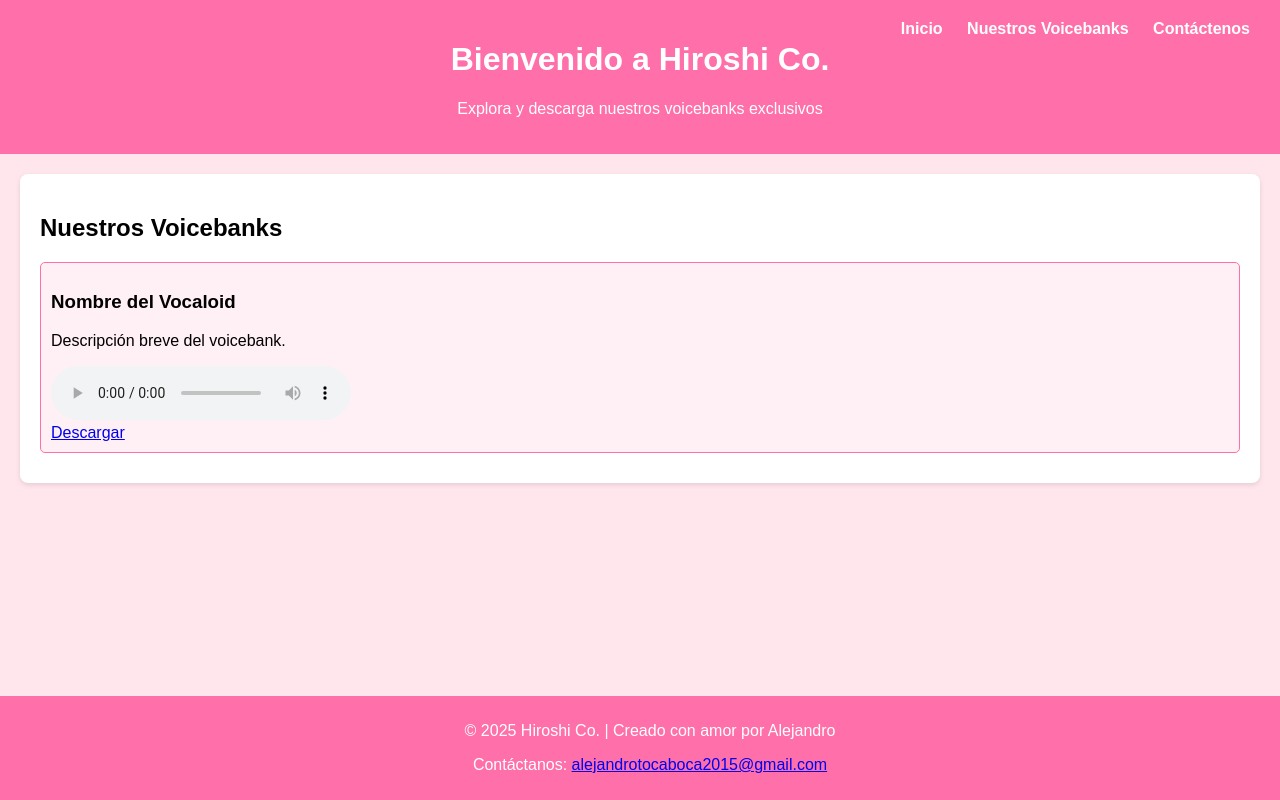
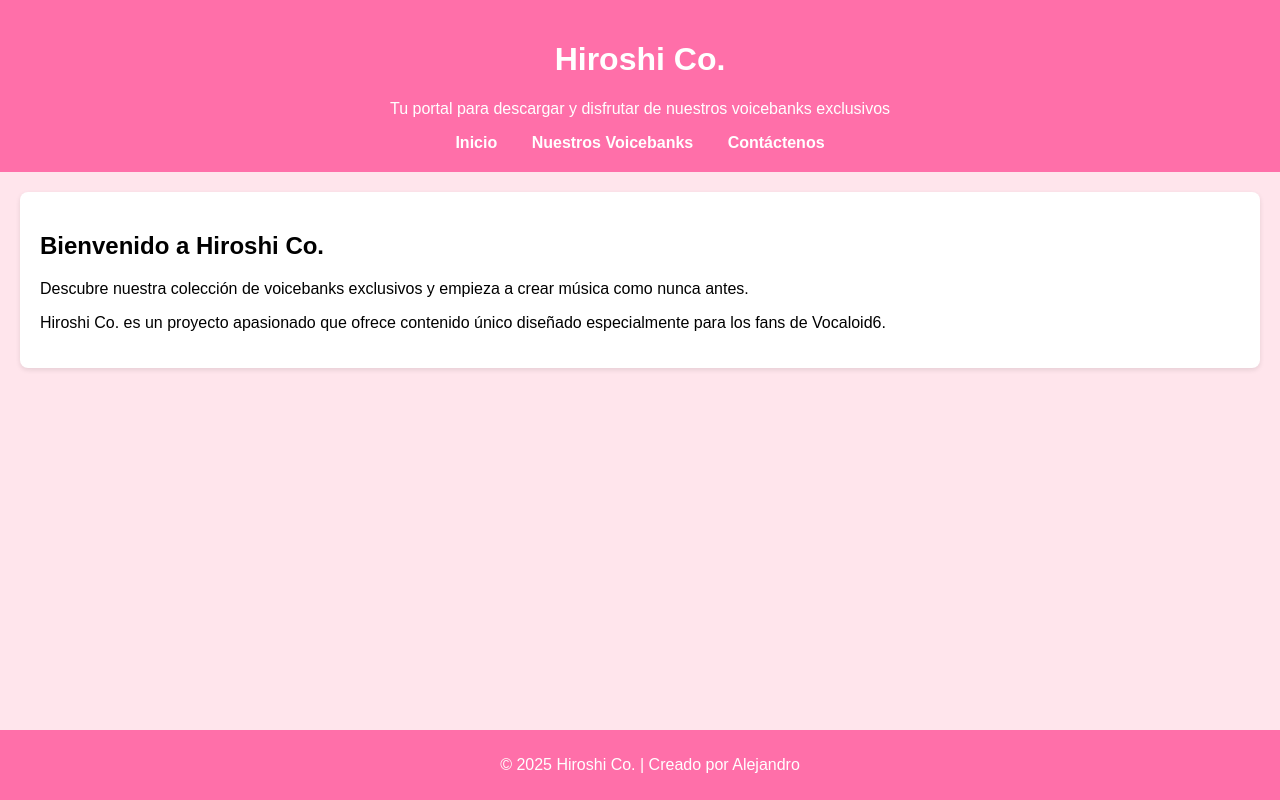
Before and after one commit to alejandroroblox/hiroshi_co., a plain HTML site: page index.html in a window 1280 px wide. Drawn offline with Linux system fonts and the light colour scheme.

Commit message:
Update index.html

```diff
--- a/index.html
+++ b/index.html
@@ -3,7 +3,7 @@
 <head>
     <meta charset="UTF-8">
     <meta name="viewport" content="width=device-width, initial-scale=1.0">
-    <title>Hiroshi Co.</title>
+    <title>Hiroshi Co. - Inicio</title>
     <style>
         body {
             font-family: Arial, sans-serif;
@@ -12,27 +12,21 @@
             background-color: #ffe5ec; /* Fondo rosa claro */
         }
         header {
-            background-color: #ff6fa9; /* Rosa vibrante */
+            background-color: #ff6fa9;
             color: white;
             padding: 20px;
             text-align: center;
-            position: relative;
-        }
-        nav {
-            position: absolute;
-            top: 20px;
-            right: 20px;
         }
         nav a {
             color: white;
             text-decoration: none;
-            margin: 0 10px;
+            margin: 0 15px;
             font-weight: bold;
         }
         nav a:hover {
             text-decoration: underline;
         }
-        section {
+        main {
             margin: 20px;
             padding: 20px;
             background: white;
@@ -42,54 +36,31 @@
         footer {
             text-align: center;
             padding: 10px;
-            background-color: #ff6fa9; /* Rosa vibrante */
+            background-color: #ff6fa9;
             color: white;
             position: fixed;
             bottom: 0;
             width: 100%;
         }
-        .vocaloid-card {
-            border: 1px solid #ff6fa9; /* Borde rosa vibrante */
-            padding: 10px;
-            margin: 10px 0;
-            border-radius: 5px;
-            background-color: #fff0f5; /* Fondo rosa claro */
-        }
     </style>
 </head>
 <body>
-
     <header>
-    <h1>Bienvenido a Hiroshi Co.</h1>
-    <p>Explora y descarga nuestros voicebanks exclusivos</p>
+        <h1>Hiroshi Co.</h1>
+        <p>Tu portal para descargar y disfrutar de nuestros voicebanks exclusivos</p>
         <nav>
-        <a href="inicio.html">Inicio</a>
+            <a href="index.html">Inicio</a>
             <a href="voicebanks.html">Nuestros Voicebanks</a>
             <a href="contactenos.html">Contáctenos</a>
         </nav>
     </header>
-
     <main>
-    <section id="voicebanks">
-        <h2>Nuestros Voicebanks</h2>
-        <div class="vocaloid-card">
-            <h3>Nombre del Vocaloid</h3>
-            <p>Descripción breve del voicebank.</p>
-            <audio controls>
-                <source src="demo.mp3" type="audio/mpeg">
-                Tu navegador no soporta la reproducción de audio.
-            </audio>
-            <br>
-            <a href="descarga.zip" download>Descargar</a>
-        </div>
-        <!-- Duplica esta sección por cada Vocaloid nuevo -->
-    </section>
+        <h2>Bienvenido a Hiroshi Co.</h2>
+        <p>Descubre nuestra colección de voicebanks exclusivos y empieza a crear música como nunca antes.</p>
+        <p>Hiroshi Co. es un proyecto apasionado que ofrece contenido único diseñado especialmente para los fans de Vocaloid6.</p>
     </main>
-
-<footer id="contacto">
-    <p>&copy; 2025 Hiroshi Co. | Creado con amor por Alejandro</p>
-    <p>Contáctanos: <a href="m">alejandrotocaboca2015@gmail.com</a></p>
+    <footer>
+        <p>&copy; 2025 Hiroshi Co. | Creado por Alejandro</p>
     </footer>
-
 </body>
 </html>
```
Lines whose indentation alone changed are shown as unchanged.
